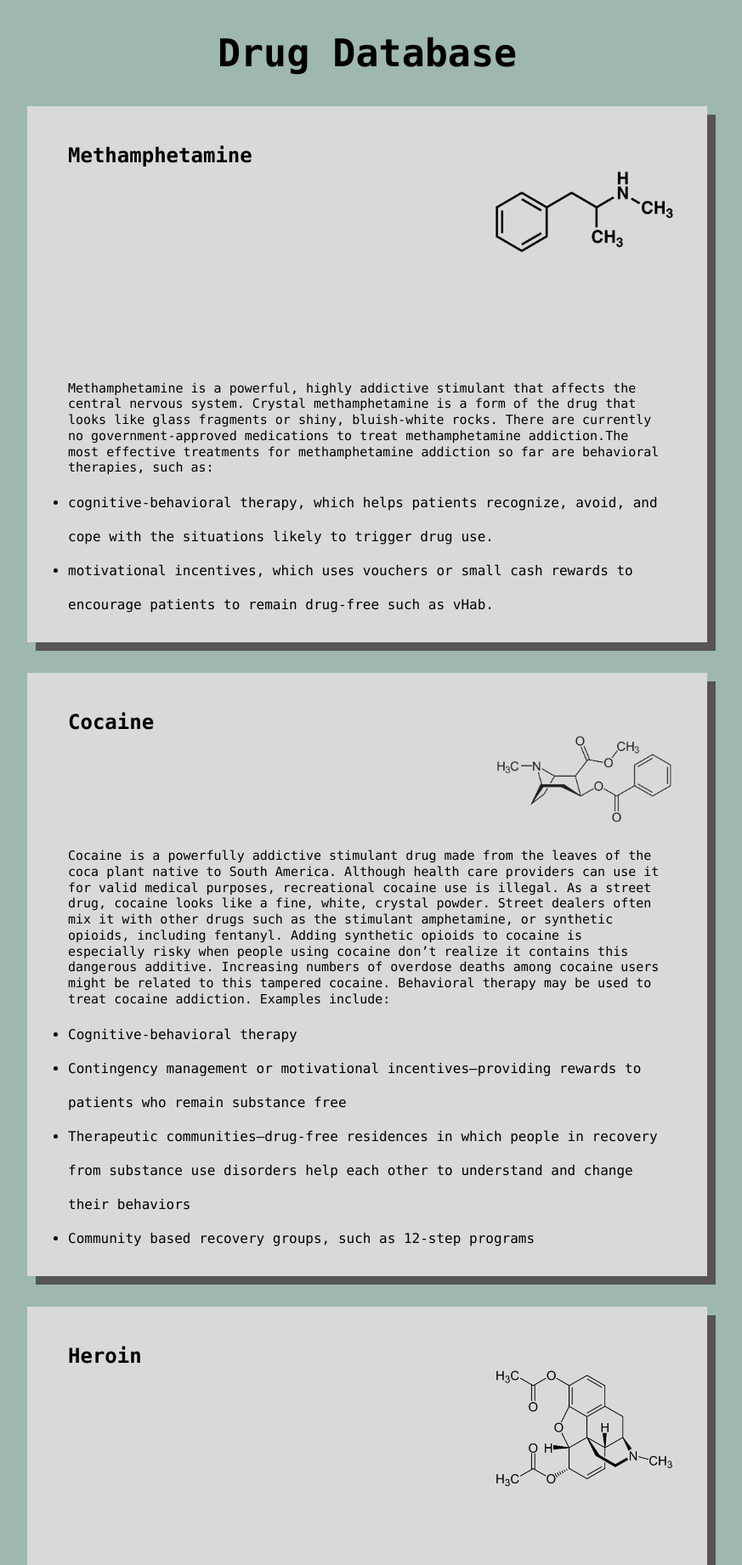
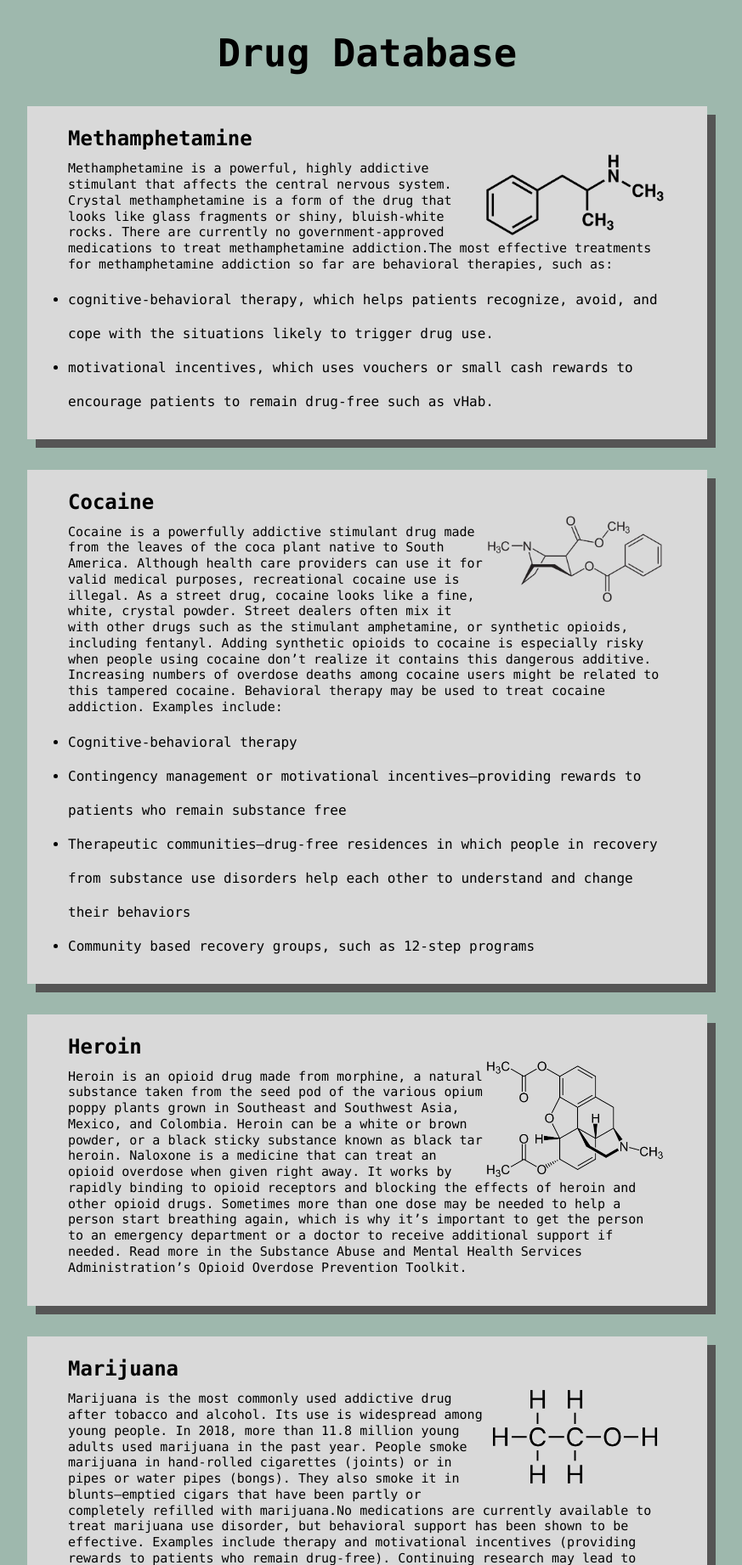
Before and after one commit to chrisprof/vhab, a Flask app: page /drug in a window 1280 px wide. Shown: the part 85-1927 px from the top of the page at 85% size, without its empty margins (208-1081 px from the left). Run offline with Flask 2, Linux system fonts and the light colour scheme; some libraries are stand-ins or nearby versions.

Commit message:
drug database fix

```diff
--- a/website/static/css/style.css
+++ b/website/static/css/style.css
@@ -341,8 +341,7 @@ body {
 .drug-img {
   width: 215px;
   height: auto;
-  margin-left: 500px;
-  margin-bottom: 24px;
+  float:right
 }
 
 .section-drug {
@@ -363,6 +362,7 @@ body {
 }
 
 .drug-container p {
+  margin-top: 12px;
   margin-bottom: 12px;
   line-height: 1.25;
   font-size: 15px;
@@ -372,21 +372,6 @@ body {
   line-height: 2.5;
 }
 
-.drug-container h2 {
-  margin-top: 20px;
-}
-
-.meth-container p {
-  margin-top: 120px;
-}
-
-.herion-container p {
-  margin-top: 74px;
-}
-
-.marijuana-container p {
-  margin-top: 87px;
-}
 
 /* Form */
 
```
